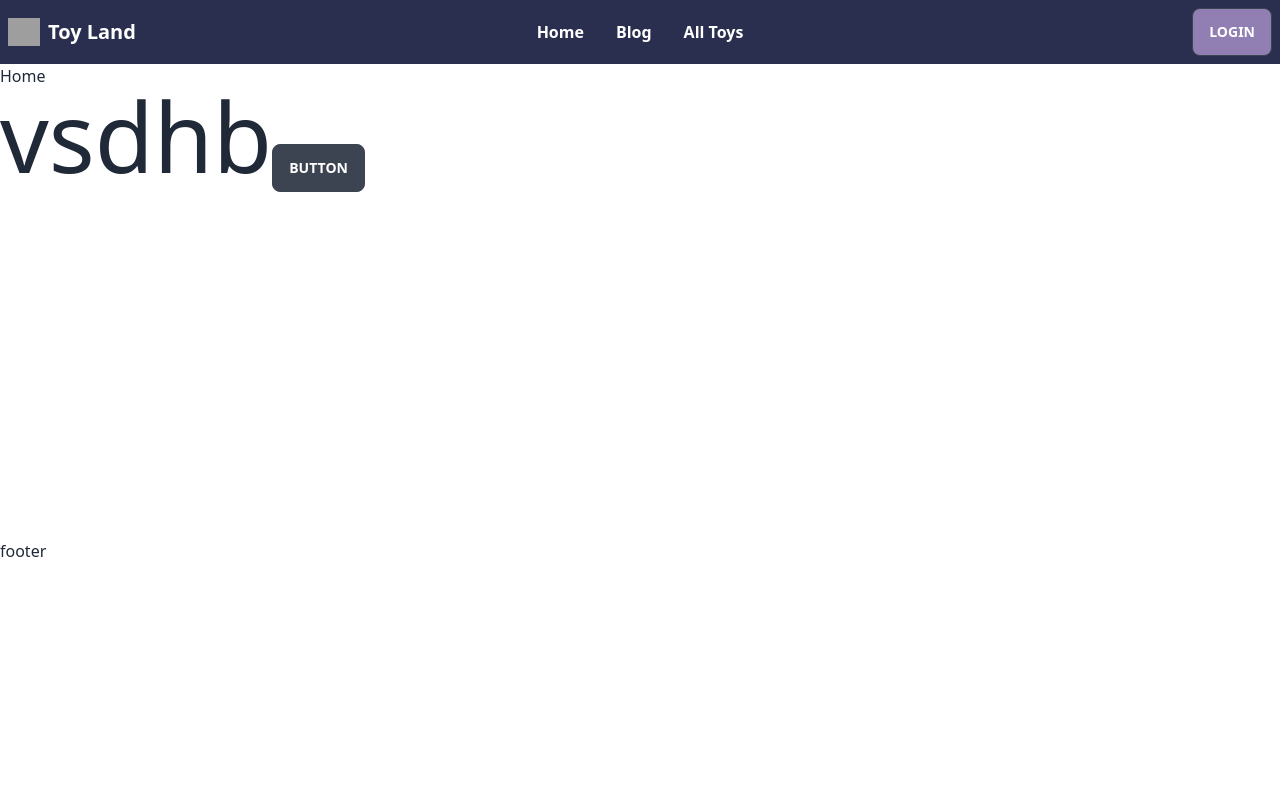
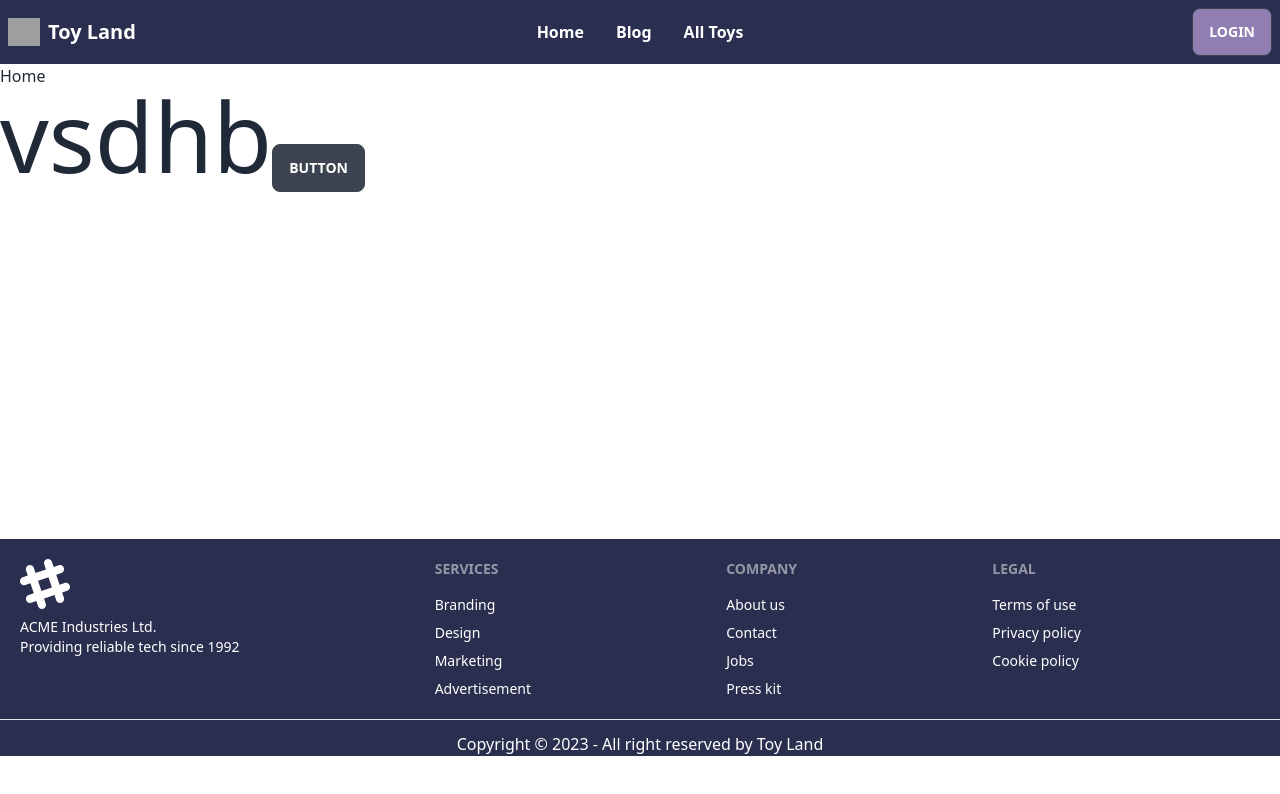
Before and after one commit to itsjahid01/toy-marketplace-client, a React (Vite) app: page / in a window 1280 px wide. Shown: the top 794 px of the page. Built offline with nearby package versions, Linux system fonts and the light colour scheme; grey boxes are pictures that could not be loaded.

Commit message:
footer added

```diff
--- a/src/shared/Footer.jsx
+++ b/src/shared/Footer.jsx
@@ -1,7 +1,52 @@
 const Footer = () => {
   return (
-    <div>
-      <h1>footer</h1>
+    <div className="bg-[#2A2F4F] text-white">
+      <footer className="container mx-auto">
+        <div className=" footer p-5">
+          <div>
+            <svg
+              width="50"
+              height="50"
+              viewBox="0 0 24 24"
+              xmlns="http://www.w3.org/2000/svg"
+              fillRule="evenodd"
+              clipRule="evenodd"
+              className="fill-current"
+            >
+              <path d="M22.672 15.226l-2.432.811.841 2.515c.33 1.019-.209 2.127-1.23 2.456-1.15.325-2.148-.321-2.463-1.226l-.84-2.518-5.013 1.677.84 2.517c.391 1.203-.434 2.542-1.831 2.542-.88 0-1.601-.564-1.86-1.314l-.842-2.516-2.431.809c-1.135.328-2.145-.317-2.463-1.229-.329-1.018.211-2.127 1.231-2.456l2.432-.809-1.621-4.823-2.432.808c-1.355.384-2.558-.59-2.558-1.839 0-.817.509-1.582 1.327-1.846l2.433-.809-.842-2.515c-.33-1.02.211-2.129 1.232-2.458 1.02-.329 2.13.209 2.461 1.229l.842 2.515 5.011-1.677-.839-2.517c-.403-1.238.484-2.553 1.843-2.553.819 0 1.585.509 1.85 1.326l.841 2.517 2.431-.81c1.02-.33 2.131.211 2.461 1.229.332 1.018-.21 2.126-1.23 2.456l-2.433.809 1.622 4.823 2.433-.809c1.242-.401 2.557.484 2.557 1.838 0 .819-.51 1.583-1.328 1.847m-8.992-6.428l-5.01 1.675 1.619 4.828 5.011-1.674-1.62-4.829z"></path>
+            </svg>
+            <p>
+              ACME Industries Ltd.
+              <br />
+              Providing reliable tech since 1992
+            </p>
+          </div>
+          <div>
+            <span className="footer-title">Services</span>
+            <a className="link link-hover">Branding</a>
+            <a className="link link-hover">Design</a>
+            <a className="link link-hover">Marketing</a>
+            <a className="link link-hover">Advertisement</a>
+          </div>
+          <div>
+            <span className="footer-title">Company</span>
+            <a className="link link-hover">About us</a>
+            <a className="link link-hover">Contact</a>
+            <a className="link link-hover">Jobs</a>
+            <a className="link link-hover">Press kit</a>
+          </div>
+          <div>
+            <span className="footer-title">Legal</span>
+            <a className="link link-hover">Terms of use</a>
+            <a className="link link-hover">Privacy policy</a>
+            <a className="link link-hover">Cookie policy</a>
+          </div>
+        </div>
+        <hr />
+        <div className="text-center mt-3 mb-3">
+          <p>Copyright © 2023 - All right reserved by Toy Land</p>
+        </div>
+      </footer>
     </div>
   );
 };
```
